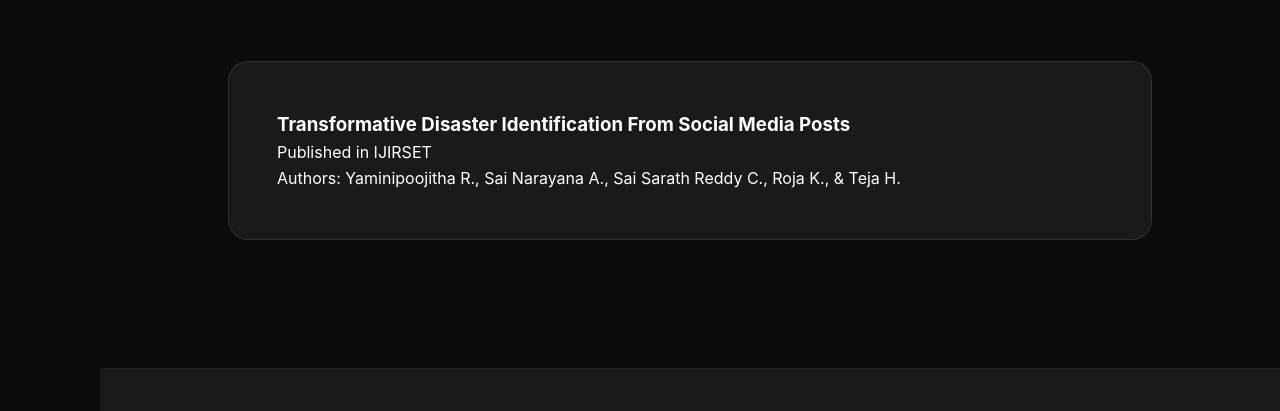
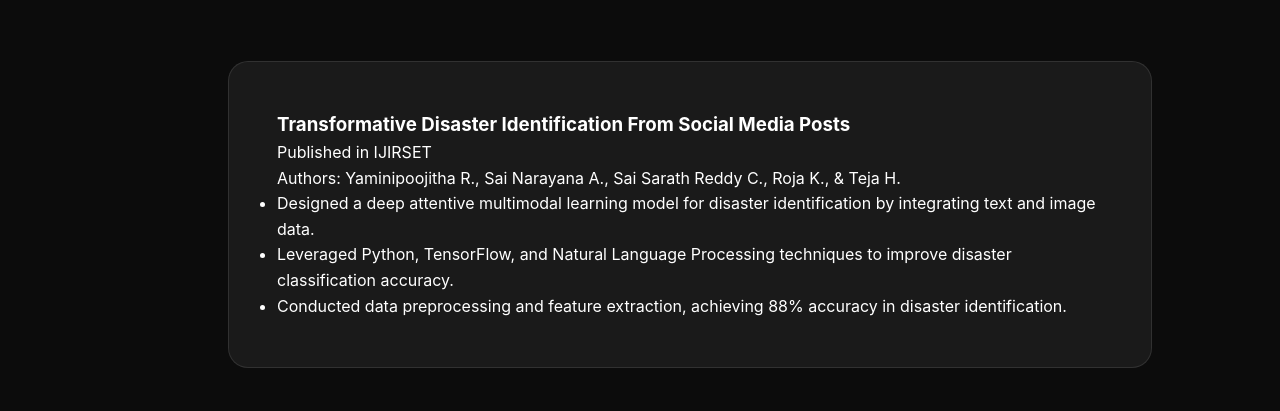
Before and after one commit to yamini233003/yaminiportfolio, a website built with Vite: page index.html in a window 1280 px wide. Shown: the part 4300-4711 px from the top of the page. Built offline with nearby package versions, Linux system fonts and the light colour scheme.

Commit message:
index.html

```diff
--- a/index.html
+++ b/index.html
@@ -166,8 +166,14 @@
         <h3>Transformative Disaster Identification From Social Media Posts</h3>
         <p>Published in IJIRSET</p>
         <p>Authors: Yaminipoojitha R., Sai Narayana A., Sai Sarath Reddy C., Roja K., & Teja H.</p>
+        <ul>
+            <li>Designed a deep attentive multimodal learning model for disaster identification by integrating text and image data.</li>
+            <li>Leveraged Python, TensorFlow, and Natural Language Processing techniques to improve disaster classification accuracy.</li>
+            <li>Conducted data preprocessing and feature extraction, achieving 88% accuracy in disaster identification.</li>
+        </ul>
     </div>
 </section>
+
     </main>
 
     <footer>
```
Lines whose indentation alone changed are shown as unchanged.
